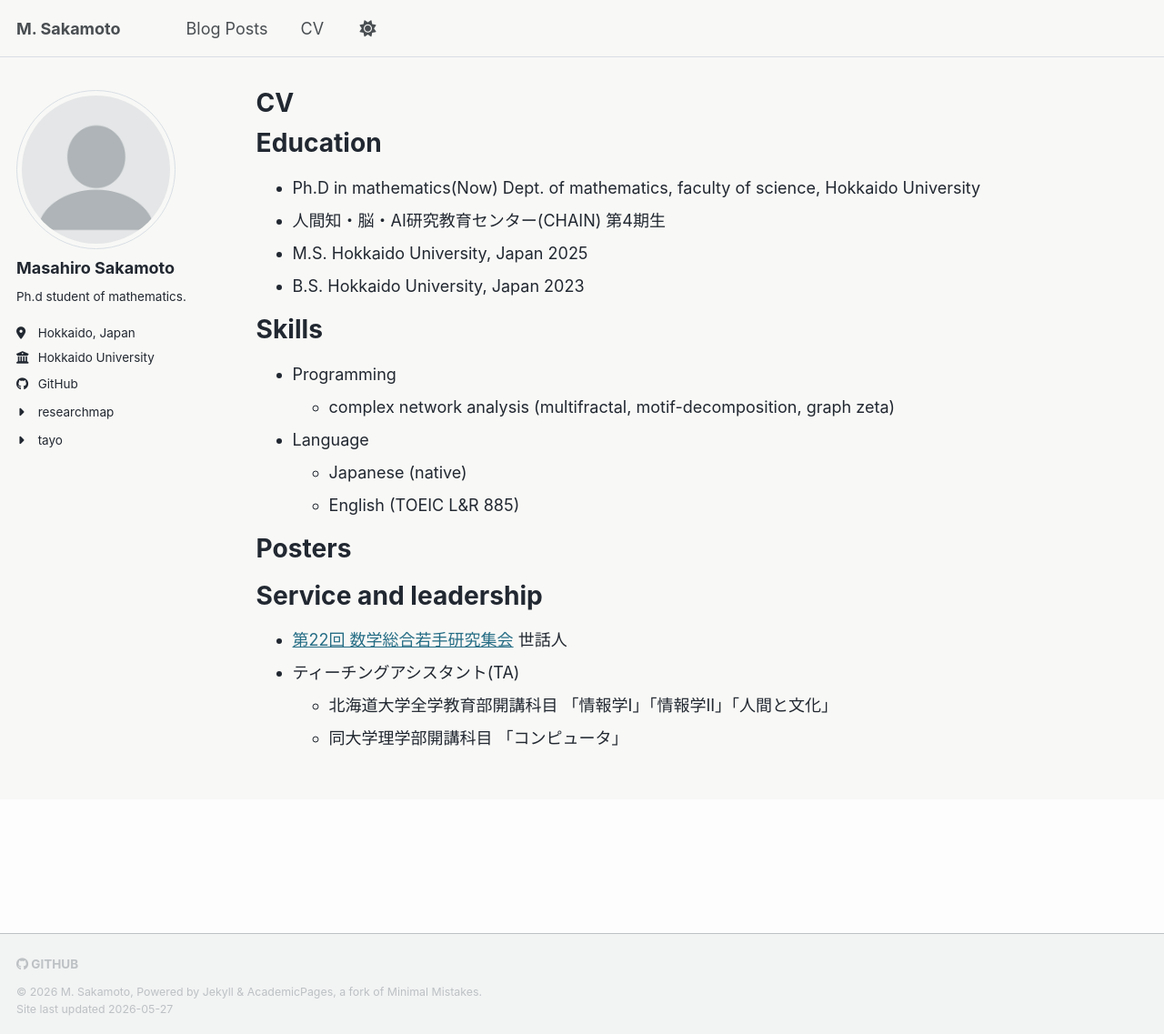
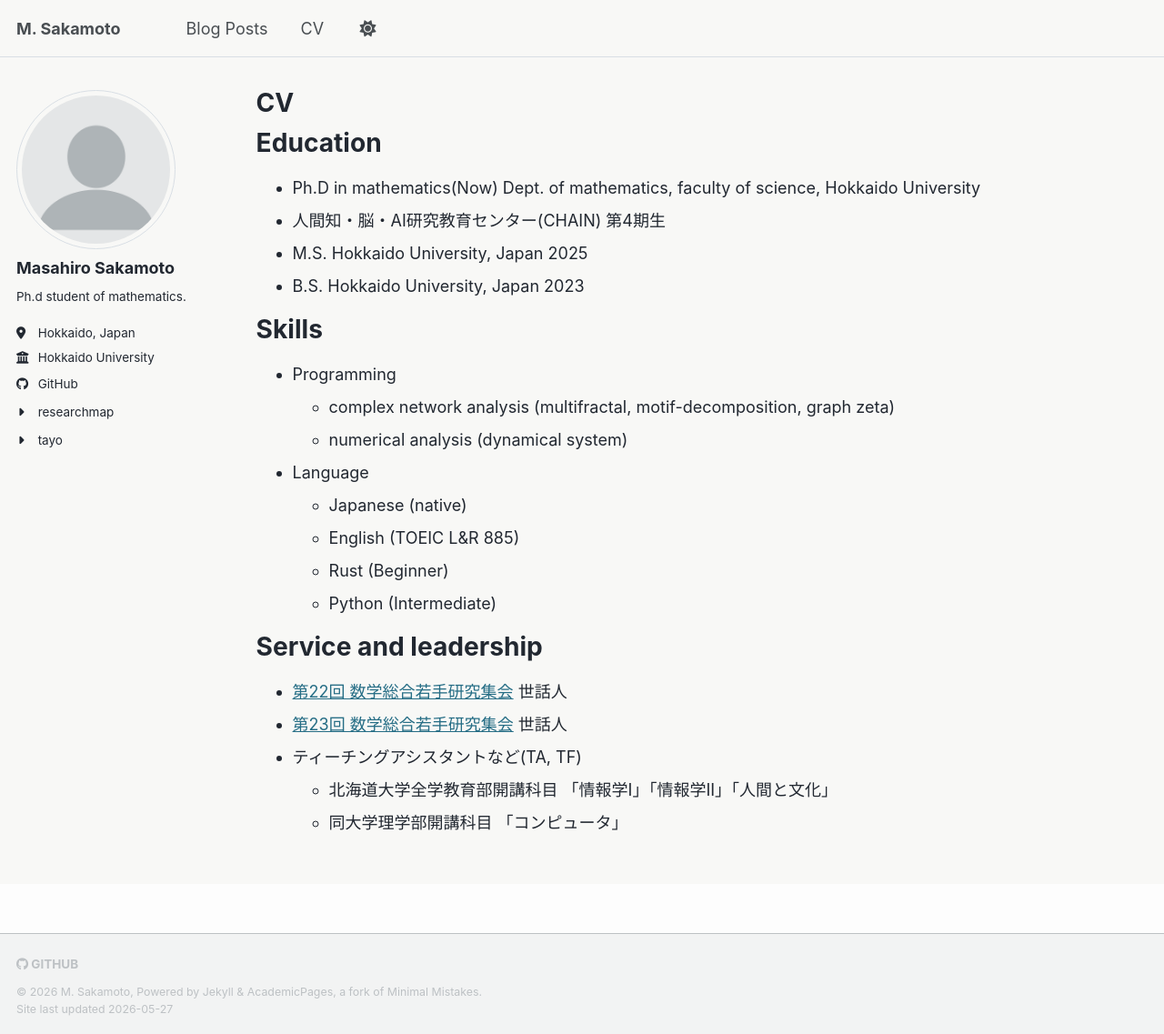
Before and after one commit to masa-moto/masa-moto.github.io, a Jekyll site: the page built from _pages/cv.md, in a window 1280 px wide and 1137 px high. Shown: the whole window at 91% size. Built offline with Jekyll 4.4.1, drawn with Linux system fonts in a browser that asks for light colours; a script bundle is joined from its source files by our own code; library files that are not in the unit come from our copies.

Commit message:
経歴欄を一部編集

```diff
--- a/_pages/cv.md
+++ b/_pages/cv.md
@@ -24,9 +24,12 @@ Skills
 ======
 * Programming
   * complex network analysis (multifractal, motif-decomposition, graph zeta)
+  * numerical analysis (dynamical system)
 * Language
   * Japanese (native)
   * English (TOEIC L&R 885)
+  * Rust (Beginner)
+  * Python (Intermediate)
 
 
 <!-- Publications
@@ -41,16 +44,18 @@ Skills
     {% include archive-single-talk-cv.html  %}
   {% endfor %}</ul> -->
 
-Posters
+<!-- Posters
 =====
   <ul>{% for post in site.posters reversed %}
     {% include archive-single-talk-cv.html  %}
-  {% endfor %}</ul>
+  {% endfor %}</ul> -->
 
 
 Service and leadership
 ======
+
 * [第22回 数学総合若手研究集会](https://www.math.sci.hokudai.ac.jp/~wakate/mcyr/2026/ja/index.html) 世話人
-* ティーチングアシスタント(TA)
+* [第23回 数学総合若手研究集会](https://www.math.sci.hokudai.ac.jp/~wakate/mcyr/2027/ja/index.html) 世話人
+* ティーチングアシスタントなど(TA, TF)
   * 北海道大学全学教育部開講科目 「情報学I」「情報学II」「人間と文化」
   * 同大学理学部開講科目 「コンピュータ」
```
Also changed, not shown: README.md (+2 -0 lines), unused/2009-10-01-paper-title-number-1.md (renamed from _publications/2009-10-01-paper-title-number-1.md), unused/2012-03-01-talk-1.md (renamed from _talks/2012-03-01-talk-1.md), unused/2013-03-01-tutorial-1.md (renamed from _talks/2013-03-01-tutorial-1.md), unused/2014-02-01-talk-2.md (renamed from _talks/2014-02-01-talk-2.md), unused/2014-03-01-talk-3.md (renamed from _talks/2014-03-01-talk-3.md), unused/_teaching/2014-spring-teaching-1.md (renamed from _teaching/2014-spring-teaching-1.md), unused/_teaching/2015-spring-teaching-2.md (renamed from _teaching/2015-spring-teaching-2.md), unused/portfolio-1.md (renamed from _portfolio/portfolio-1.md), unused/portfolio-2.html (renamed from _portfolio/portfolio-2.html), unused/talkmap.py (renamed from talkmap.py), 2 other files.
